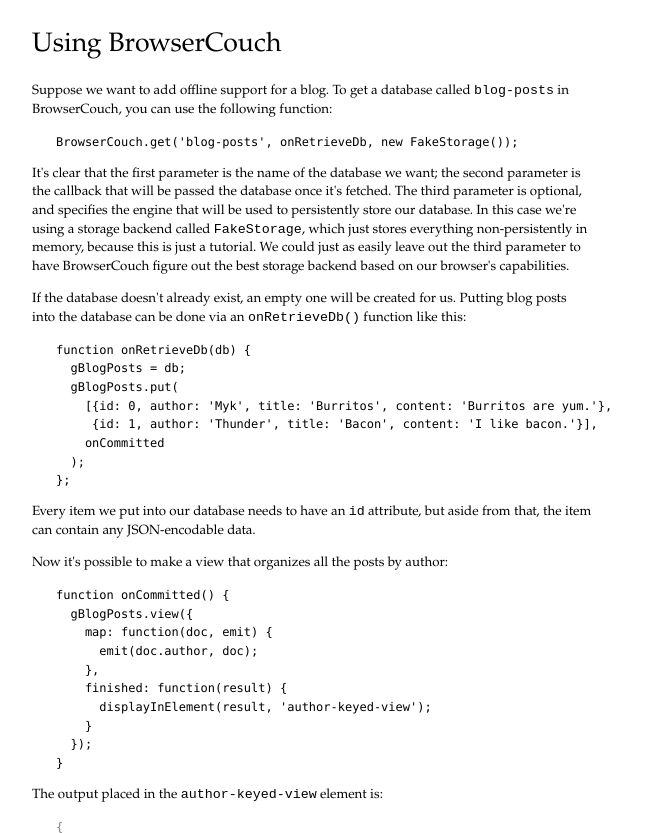
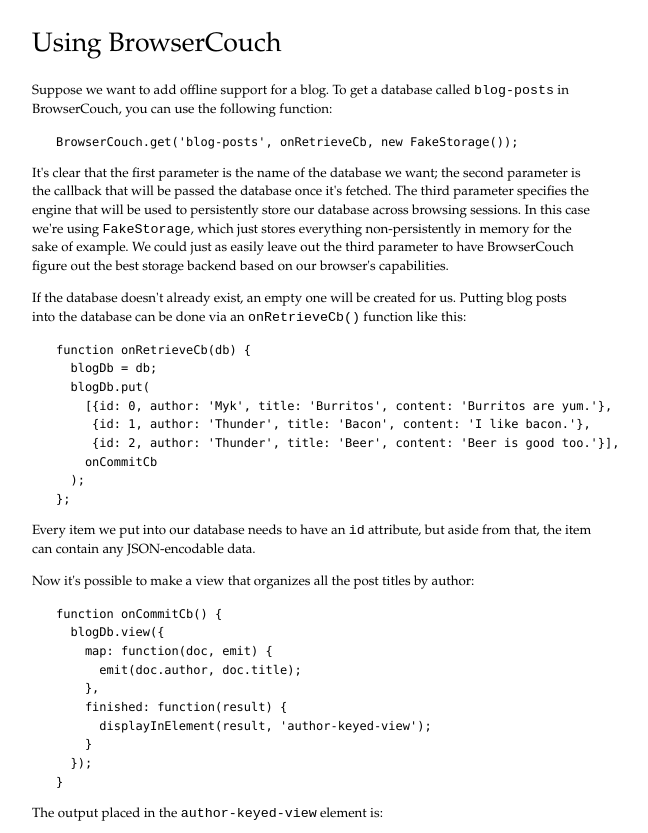
Before and after one commit to mikeal/browsercouch, a plain HTML site: page tutorial.html in a window 1280 px wide. Shown: the top 833 px of the page, without its empty margins (328-976 px from the left). Drawn offline with Linux system fonts and the light colour scheme.

Commit message:
Changed around a few things in the tutorial.

```diff
--- a/tutorial.html
+++ b/tutorial.html
@@ -16,31 +16,31 @@ database called <tt>blog-posts</tt> in BrowserCouch, you can use the
 following function:</p>
 
 <div class="example-code">
-BrowserCouch.get('blog-posts', onRetrieveDb, new FakeStorage());
+BrowserCouch.get('blog-posts', onRetrieveCb, new FakeStorage());
 </div>
 
 <p>It's clear that the first parameter is the name of the database we
 want; the second parameter is the callback that will be passed the
-database once it's fetched. The third parameter is optional, and
-specifies the engine that will be used to persistently store our
-database. In this case we're using a storage backend
-called <tt>FakeStorage</tt>, which just stores everything
-non-persistently in memory, because this is just a tutorial. We could
-just as easily leave out the third parameter to have BrowserCouch
-figure out the best storage backend based on our browser's
-capabilities.</p>
+database once it's fetched. The third parameter specifies the engine
+that will be used to persistently store our database across browsing
+sessions. In this case we're using <tt>FakeStorage</tt>, which just
+stores everything non-persistently in memory for the sake of
+example. We could just as easily leave out the third parameter to have
+BrowserCouch figure out the best storage backend based on our
+browser's capabilities.</p>
 
 <p>If the database doesn't already exist, an empty one will be created
 for us. Putting blog posts into the database can be done via
-an <tt>onRetrieveDb()</tt> function like this:</p>
+an <tt>onRetrieveCb()</tt> function like this:</p>
 
 <div class="example-code">
-function onRetrieveDb(db) {
-  gBlogPosts = db;
-  gBlogPosts.put(
+function onRetrieveCb(db) {
+  blogDb = db;
+  blogDb.put(
     [{id: 0, author: 'Myk', title: 'Burritos', content: 'Burritos are yum.'},
-     {id: 1, author: 'Thunder', title: 'Bacon', content: 'I like bacon.'}],
-    onCommitted
+     {id: 1, author: 'Thunder', title: 'Bacon', content: 'I like bacon.'},
+     {id: 2, author: 'Thunder', title: 'Beer', content: 'Beer is good too.'}],
+    onCommitCb
   );
 };
 </div>
@@ -49,14 +49,14 @@ function onRetrieveDb(db) {
 attribute, but aside from that, the item can contain any
 JSON-encodable data.</p>
 
-<p>Now it's possible to make a view that organizes all the posts by
-author:</p>
+<p>Now it's possible to make a view that organizes all the post titles
+by author:</p>
 
 <div class="example-code">
-function onCommitted() {
-  gBlogPosts.view({
+function onCommitCb() {
+  blogDb.view({
     map: function(doc, emit) {
-      emit(doc.author, doc);
+      emit(doc.author, doc.title);
     },
     finished: function(result) {
       displayInElement(result, 'author-keyed-view');
```
